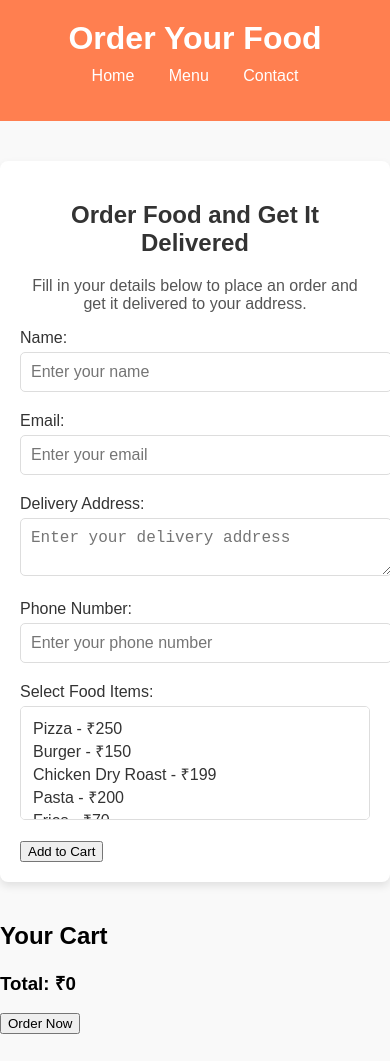
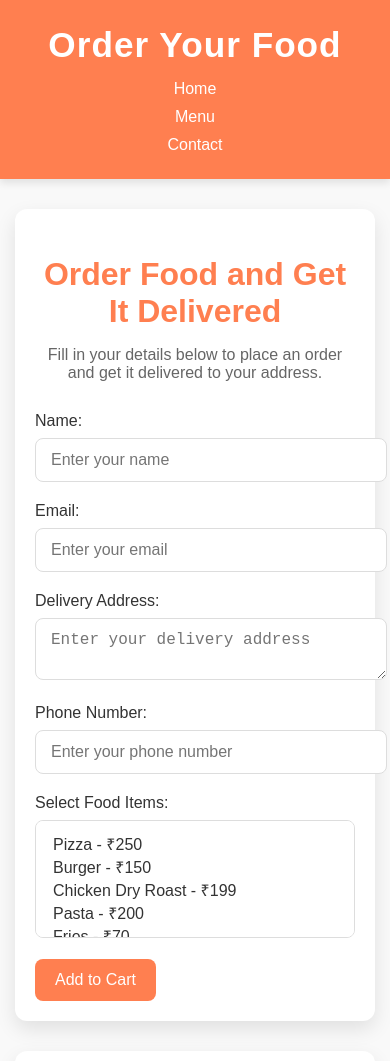
Before and after one commit to pssvsumanvitha/foodfusion05, a plain HTML site: page food.html in a window 390 px wide. Shown: the top 1061 px of the page. Drawn offline with Linux system fonts and the light colour scheme.

Commit message:
food.css

```diff
--- a/food.css
+++ b/food.css
@@ -1,62 +1,85 @@
+/* Base Styles */
 body {
     font-family: 'Arial', sans-serif;
     margin: 0;
     padding: 0;
     background-color: #f9f9f9;
+    color: #333;
 }
 
+/* Header */
 header {
     background-color: #ff7f50;
     color: white;
-    padding: 20px;
-    text-align: center;
+    padding: 25px 0;
+    box-shadow: 0 4px 8px rgba(0, 0, 0, 0.1);
+}
+
+.header-container {
+    max-width: 1200px;
+    margin: 0 auto;
+    padding: 0 20px;
+    display: flex;
+    flex-direction: column;
+    align-items: center;
 }
 
 .header-container h1 {
     margin: 0;
-    font-size: 2rem;
+    font-size: 2.2rem;
+    letter-spacing: 1px;
 }
 
+/* Navigation */
 nav ul {
     list-style: none;
     padding: 0;
-    margin-top: 10px;
-}
-
-nav ul li {
-    display: inline;
-    margin: 0 15px;
+    margin: 15px 0 0 0;
+    display: flex;
+    gap: 25px;
 }
 
 nav ul li a {
     color: white;
     text-decoration: none;
     font-size: 1rem;
+    transition: color 0.3s;
 }
 
 nav ul li a:hover {
-    color: #ffcccb;
+    color: #ffd1c1;
+    font-weight: bold;
 }
 
+/* Order Section */
 #order-food {
     max-width: 800px;
-    margin: 40px auto;
-    padding: 20px;
+    margin: 50px auto;
+    padding: 30px;
     background-color: white;
-    border-radius: 8px;
-    box-shadow: 0 4px 8px rgba(0, 0, 0, 0.1);
+    border-radius: 12px;
+    box-shadow: 0 8px 20px rgba(0, 0, 0, 0.1);
+    transition: transform 0.3s;
+}
+
+#order-food:hover {
+    transform: translateY(-3px);
 }
 
 #order-food h2 {
     text-align: center;
-    color: #333;
+    color: #ff7f50;
+    margin-bottom: 10px;
+    font-size: 2rem;
 }
 
 #order-food p {
     text-align: center;
-    color: #555;
+    color: #666;
+    margin-bottom: 30px;
 }
 
+/* Form */
 .form-group {
     margin-bottom: 20px;
 }
@@ -65,47 +88,107 @@ nav ul li a:hover {
     display: block;
     font-size: 1rem;
     color: #333;
-    margin-bottom: 5px;
+    margin-bottom: 8px;
+    font-weight: 500;
 }
 
 .form-group input,
 .form-group textarea,
 .form-group select {
     width: 100%;
-    padding: 10px;
+    padding: 12px 15px;
     border: 1px solid #ddd;
-    border-radius: 5px;
+    border-radius: 8px;
     font-size: 1rem;
     color: #333;
+    transition: border-color 0.3s, box-shadow 0.3s;
 }
 
 .form-group input:focus,
 .form-group textarea:focus,
 .form-group select:focus {
     border-color: #ff7f50;
+    box-shadow: 0 0 8px rgba(255, 127, 80, 0.3);
     outline: none;
 }
 
-#order-button {
-    width: 100%;
-    padding: 15px;
+/* Buttons */
+button {
+    cursor: pointer;
+    border: none;
+    border-radius: 8px;
+    padding: 12px 20px;
+    font-size: 1rem;
+    color: white;
     background-color: #ff7f50;
-    color: white;
-    font-size: 1rem;
-    border: none;
-    border-radius: 5px;
-    cursor: pointer;
-    transition: background-color 0.3s ease;
+    transition: background-color 0.3s, transform 0.2s, box-shadow 0.2s;
 }
 
-#order-button:hover {
+button:hover {
     background-color: #ff5722;
+    transform: translateY(-2px);
+    box-shadow: 0 6px 15px rgba(255, 87, 34, 0.3);
 }
 
+/* Cart Section */
+#cart {
+    max-width: 800px;
+    margin: 40px auto;
+    padding: 25px;
+    background-color: white;
+    border-radius: 12px;
+    box-shadow: 0 8px 20px rgba(0, 0, 0, 0.1);
+}
+
+#cart h2 {
+    color: #ff7f50;
+    text-align: center;
+    margin-bottom: 15px;
+}
+
+#cart-items {
+    list-style: none;
+    padding: 0;
+    margin-bottom: 20px;
+}
+
+#cart-items li {
+    background-color: #fff4f0;
+    padding: 10px 15px;
+    margin-bottom: 8px;
+    border-radius: 8px;
+    font-weight: 500;
+    display: flex;
+    justify-content: space-between;
+    box-shadow: 0 2px 5px rgba(0, 0, 0, 0.05);
+}
+
+/* Total Price */
+#total-price {
+    font-weight: bold;
+    color: #ff5722;
+}
+
+/* Footer */
 footer {
     text-align: center;
-    padding: 20px;
+    padding: 25px;
     background-color: #333;
     color: white;
-    margin-top: 40px;
+    margin-top: 50px;
+    font-size: 0.95rem;
 }
+
+/* Responsive */
+@media (max-width: 768px) {
+    nav ul {
+        flex-direction: column;
+        gap: 10px;
+        text-align: center;
+    }
+
+    #order-food, #cart {
+        margin: 30px 15px;
+        padding: 20px;
+    }
+}
```
